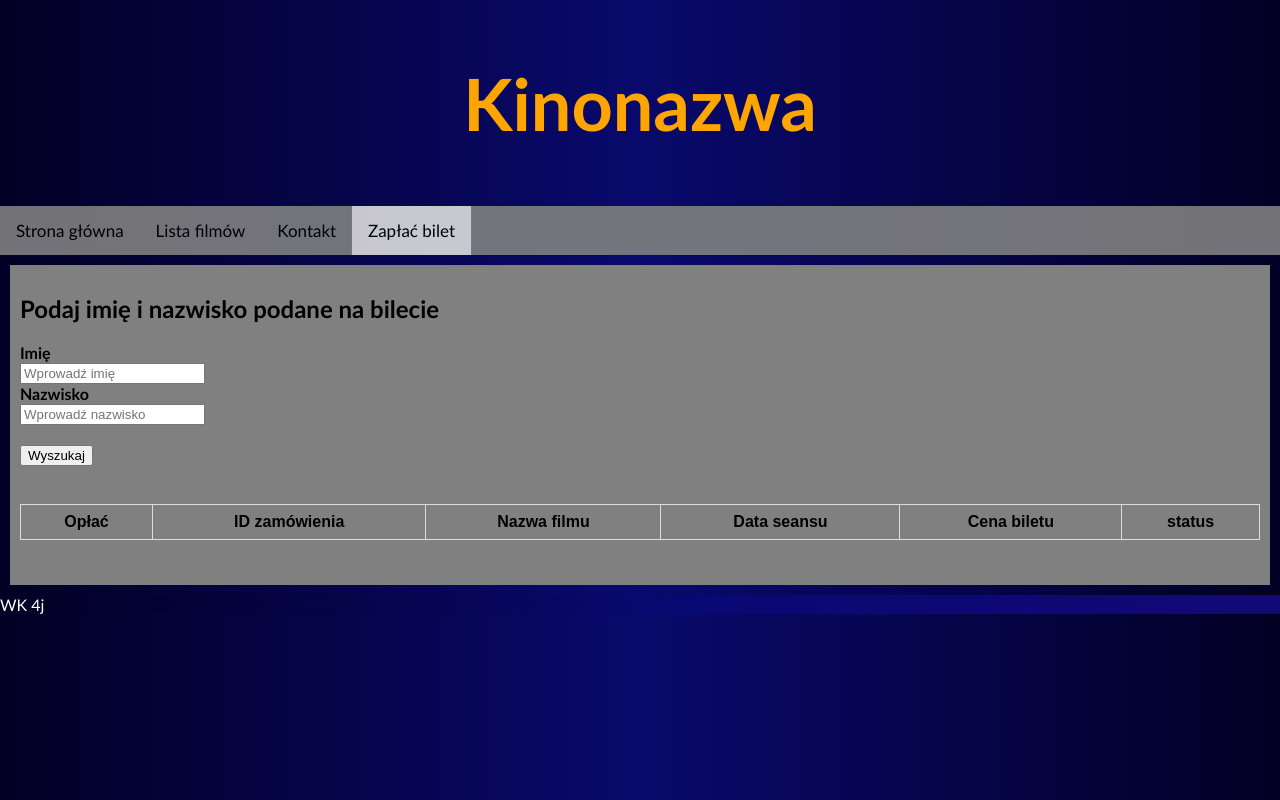
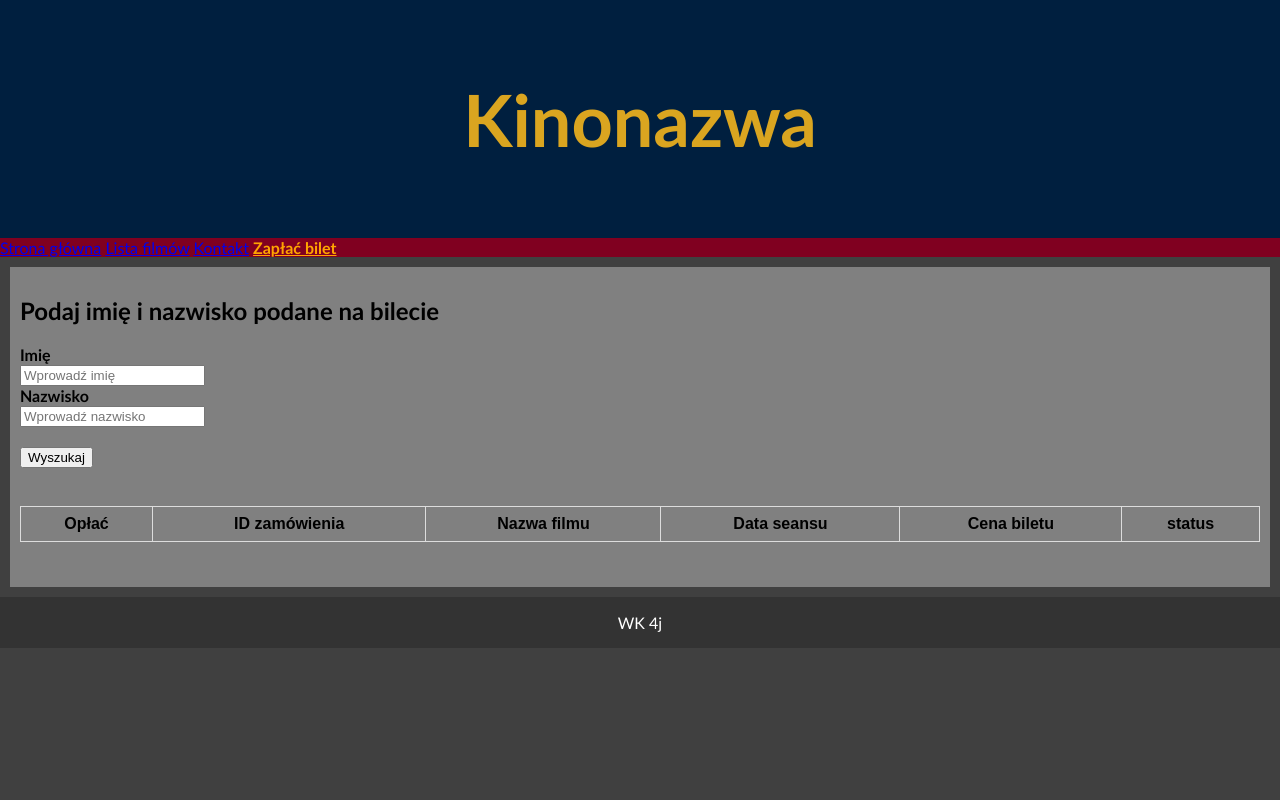
Before and after one commit to Xantespr/cinema_website, a PHP site: page /templates/zap_bilet.php in a window 1280 px wide. Run offline with PHP 8.4, Linux system fonts and the light colour scheme; lists and menus that the app fills with data are empty.

Commit message:
Add files via upload

```diff
--- a/styles/style.css
+++ b/styles/style.css
@@ -1,51 +1,66 @@
+html {
+  scroll-behavior: smooth;
+}
+
 body {
-  background: linear-gradient(
-    90deg,
-    rgb(2, 0, 36),
-    rgb(9, 9, 108),
-    rgb(2, 0, 36)
-  );
+  background: rgba(0, 0, 0, 0.75);
   margin: 0;
+  padding: 0;
   font-family: "Gill Sans", "Gill Sans MT", "Calibri", "Trebuchet MS", sans-serif;
 }
 
+header a {
+  text-decoration: none;
+  color: orange;
+}
+
+/* nav.php template */
 header {
-  width: 100%;
-  /* clear: both; */
+  background-color: #001F3F;
+  color: #fff;
+  padding: 1em;
+  text-align: center;
 }
 
 header h2 {
-  color: orange;
-  text-align: center;
+  color: #DAA520;
   font-size: 72px;
 }
-
 nav {
-  opacity: 90%;
-  background-color: gray;
-  overflow: hidden;
+  background-color: #800020;
+}
+nav ul {
+  list-style-type: none;
+  margin: 0;
+  padding: 0;
   width: 100%;
 }
 
-nav a {
-  float: left;
-  text-align: center;
-  padding: 14px 16px;
-  text-decoration: none;
-  font-size: 17px;
-  color: black;
+nav ul li {
+  margin-left: 5%;
+  margin-right: 5%;
+  padding: 1rem;
+  display: inline;
 }
 
-nav a:hover {
-  background-color: #dddddda9;
+nav ul li a {
+  text-decoration: none;
+  color: #fff;
+  font-size: 23px;
 }
 
-nav a.active {
-  background-color: #ddd;
+nav ul li a:hover {
+  color: orange;
 }
 
+.active {
+  color: orange;
+  font-weight: bold;
+}
+
+/* news.php template */
 #news{
-  background-color: blueviolet;
+  background-color: orange;
   height: 300px;
 }
 
@@ -53,8 +68,128 @@ nav a.active {
   margin: 0;
 }
 
+/* film_shedule.php template */
+.dropdown {
+  display: flex;
+  padding: 10px 0px 10px 50px;
+  align-items: center;
+}
+
+#flexbox{
+  flex: 5;
+}
+
+.dropdown label {
+  flex: 2;
+  font-size: 20px;
+}
+
+.dropdown select {
+  flex: 2;
+  width: 100%;
+  background-color: #333;
+  color: orange;
+  padding: 5px;
+  font-size: 20px;
+  border-style: none;
+  border-radius: 8px;
+  margin-right: 50px;
+}
+
+#filmy {
+  color: orange;
+  text-align: center;
+  margin-top: 20px;
+  margin-top: 20px;
+}
+
+.seans {
+  background-color: gray;
+  font-weight: bold;
+  font-size: 28px;
+}
+
+.seans:hover {
+  background-color: #333;
+  transition-duration: 0.5s;
+  transition-property: background-color;
+}
+
+.seans td {
+  text-align: left;
+  padding: 10px 10px 10px 40px;
+}
+
+/* ticket_form.php template */
+#filmShowsContainer {
+  background-color: gray;
+  display: flex;
+  text-align: center;
+}
+
+#filmBox{
+  padding: 25px 0px 25px 0px;
+  flex: 1;
+}
+
+#film_img{
+  max-width: 95%;
+}
+
+#fr{
+  flex: 2;
+}
+
+#film_str{
+  font-size: 40px;
+  font-style: bold;
+}
+
+.film_str{
+  color: white;
+  font-size: 20px;
+  padding: 0px 0px 0px 20px;
+}
+
+#buyTicketButton {
+  width: 35%;
+  background-color: #333;
+  color: orange;
+  font-size: 20px;
+  padding: 10px;
+  border-radius: 10px;
+  border: none;
+  margin: 10px;
+}
+
+#buyTicketButton:hover {
+  background-color: orange;
+  color: white;
+  transition-duration: 1s;
+  transition-property: background-color, color;
+}
+
+/* buy_ticket.php template */
+
+/* footer.php template */
+footer {
+  background-color: #333;
+  color: #fff;
+  padding: 1em;
+  text-align: center;
+}
+
+
+
+
+
+
+
+#main-content {
+  padding: 20px;
+}
+
 #formularz_bilety {
-  display: none;
   position: fixed;
   bottom: 20%;
   border: 3px solid #f1f1f1;
@@ -69,22 +204,7 @@ nav a.active {
   transform: translateX(-50%);
 }
 
-@media only screen and (min-width: 1080px) {
-  #formularz_bilety {
-    width: 864px;
-  }
-}
 
-#fl,
-#fr {
-  float: left;
-  width: 50%;
-}
-
-#fl img {
-  height: 550px;
-  max-width: 98%;
-}
 
 
 
@@ -119,41 +239,9 @@ table, tbody, tr {
   text-align: center;
 } */
 
-.day {
-  background-color: chocolate;
-  border: 1px solid rebeccapurple;
-  text-align: left;
-  padding: 5px 5px  5px 10px;
-  width: 14%;
-}
 
-.active {
-  background-color: gray;
-  scale: 1.001;
-  transition-duration: 0.5s;
-  transition-property: background-color, scale;
-}
 
-.day:hover {
-  background-color: rebeccapurple;
-  scale: 1.001;
-  transition-duration: 0.5s;
-  transition-property: background-color, scale;
-}
 
-.seans {
-  background-color: gray;
-  border: 1px solid rebeccapurple;
-  text-align: left;
-  padding: 5px 5px  5px 10px;
-}
-
-.seans:hover {
-  background-color: rebeccapurple;
-  scale: 1.001;
-  transition-duration: 0.5s;
-  transition-property: background-color, scale;
-}
 
 
 
@@ -185,19 +273,10 @@ table, tbody, tr {
 #kontakt {
   padding: 4px;
   text-align: center;
-  background-color: orange;
-  opacity: 60%;
-}
-
-footer {
-  background: rgb(2, 0, 36);
-  background: linear-gradient(
-    90deg,
-    rgba(2, 0, 36, 1) 0%,
-    rgba(9, 9, 121, 0.7791491596638656) 55%,
-    rgba(18, 9, 121, 1) 100%
-  );
-  color: white;
+  background-color: #333;
+  color: orange;
+  opacity: 90%;
+  clear: both;
 }
 
 #zap_b {
@@ -257,6 +336,10 @@ td {
   border: #ddd 1px  solid;
 }
 
+
+
+
+
 #logout {
   padding: 3px;
   margin: 10px;
```
